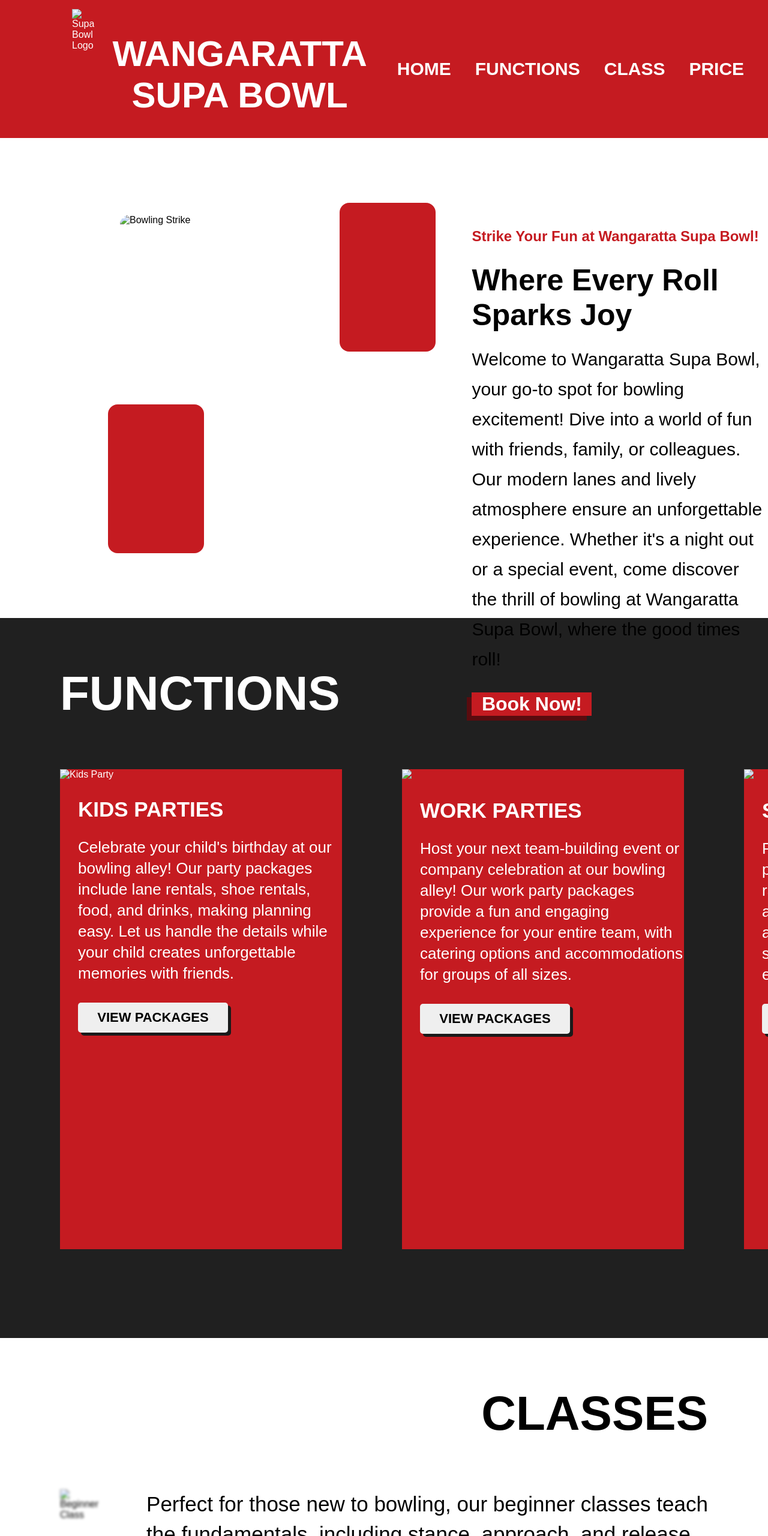
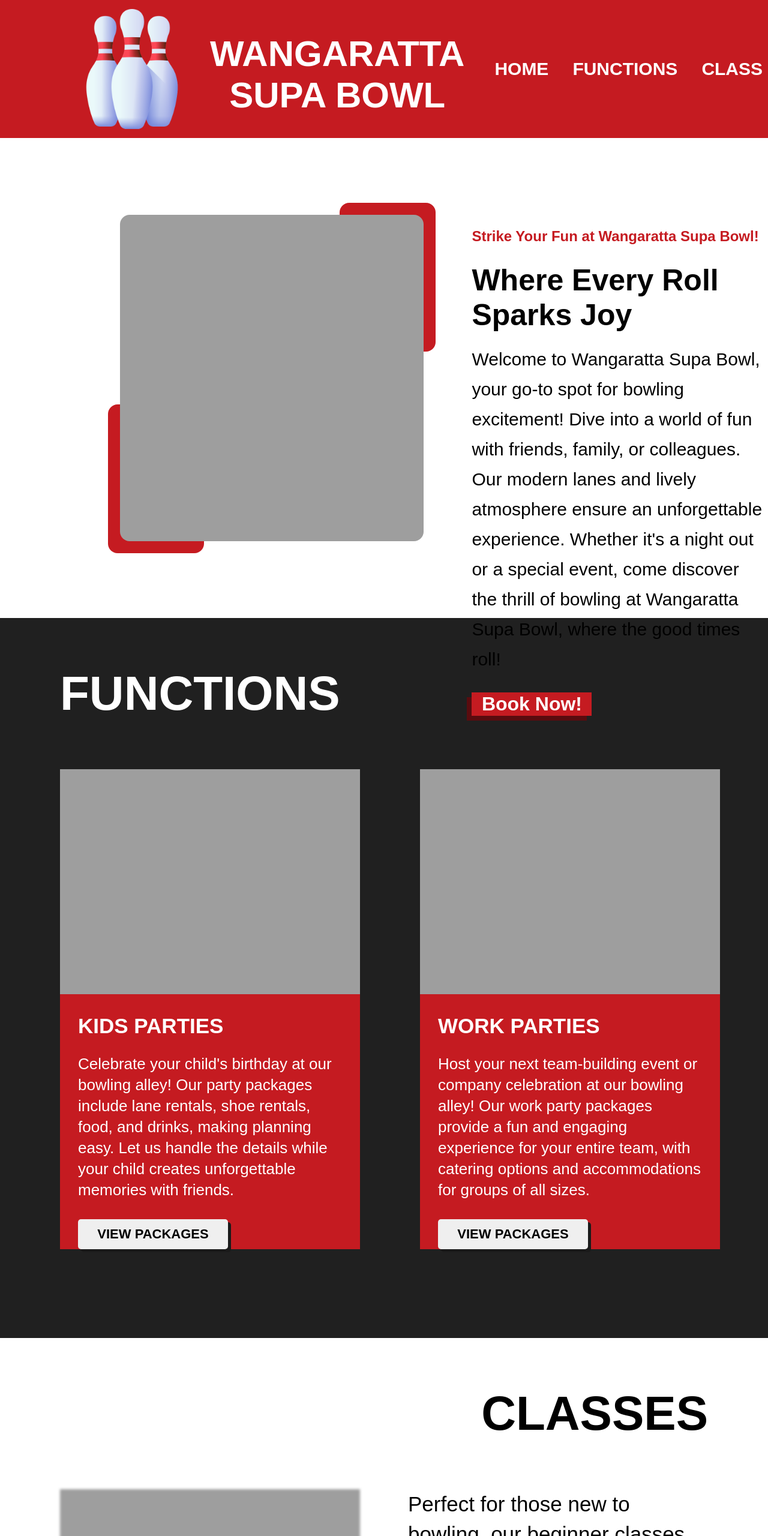
Before and after one commit to KienHongNguyen/bowling-page, a plain HTML site: page index.html in a window 1280 px wide. Shown: the top 2560 px of the page at 60% size. Drawn offline with Linux system fonts and the light colour scheme; the site is published under a folder, as on GitHub Pages, so addresses that start at the root find nothing.

Commit message:
finished

```diff
--- a/index.html
+++ b/index.html
@@ -13,7 +13,7 @@
 
         <!-- Logo -->
         <div class="logo">
-            <a href="#home-section"><img src="/images/Header/Bowling-Pins.png" alt="Supa Bowl Logo"></a>
+            <a href="#home-section"><img src="images/Header/Bowling-Pins.png" alt="Supa Bowl Logo"></a>
             <a href="#home-section"><h1>WANGARATTA <br> SUPA BOWL</h1></a>
         </div>
 
@@ -39,7 +39,7 @@
             <div class="cs-container">
                 <div class="cs-wrapper">
                     <picture class="cs-picture">
-                        <img src="/images/Home/Bowling Strike.jpg" alt="Bowling Strike" >
+                        <img src="images/Home/Bowling Strike.jpg" alt="Bowling Strike" >
                     </picture>
                 </div>
                 <div class="cs-content">
@@ -56,19 +56,19 @@
             <h1>FUNCTIONS</h1>
             <div class="functions-card">
                 <div class="functionCard1">
-                    <img src="/images/Functions/Kid Party.jpg" alt="Kids Party">
+                    <img src="images/Functions/Kid Party.jpg" alt="Kids Party">
                     <h2>KIDS PARTIES</h2>
                     <p>Celebrate your child's birthday at our bowling alley! Our party packages include lane rentals, shoe rentals, food, and drinks, making planning easy. Let us handle the details while your child creates unforgettable memories with friends.</p>
                     <button>VIEW PACKAGES</button>
                 </div>
                 <div class="functionCard2">
-                    <img src="/images/Functions/Work Party.jpg">
+                    <img src="images/Functions/Work Party.jpg">
                     <h2>WORK PARTIES</h2>
                     <p>Host your next team-building event or company celebration at our bowling alley! Our work party packages provide a fun and engaging experience for your entire team, with catering options and accommodations for groups of all sizes.</p>
                     <button>VIEW PACKAGES</button>
                 </div>
                 <div class="functionCard3">
-                    <img src="/images/Functions/School Party.jpg">
+                    <img src="images/Functions/School Party.jpg">
                     <h2>SCHOOL PARTIES</h2>
                     <p>Reward your students with a bowling party at our alley! We offer discounted rates for school groups and can accommodate students of all ages and skill levels. Our staff ensures a safe and enjoyable experience for everyone.</p>
                     <button>VIEW PACKAGES</button>
@@ -81,7 +81,7 @@
             <h1>CLASSES</h1>
             <div class="classCard1">
                 <div id="classCard1Left">
-                    <img src="/images/Class/Beginner.jpg" alt="Beginner Class">
+                    <img src="images/Class/Beginner.jpg" alt="Beginner Class">
                     <h2>BEGINNER</h2>
                 </div>
                 <div id="classCard1Right">
@@ -91,7 +91,7 @@
             </div>
             <div class="classCard2">
                 <div id="classCard2Left">
-                    <img src="/images/Class/Intermediate.jpg" alt="Intermediate Class">
+                    <img src="images/Class/Intermediate.jpg" alt="Intermediate Class">
                     <h2>INTERMEDIATE</h2>
                 </div>
                 <div id="classCard2Right">
@@ -102,7 +102,7 @@
             </div>
             <div class="classCard3">
                 <div id="classCard3Left">
-                    <img src="/images/Class/Advanced.jpg" alt="Advanced Class">
+                    <img src="images/Class/Advanced.jpg" alt="Advanced Class">
                     <h2>ADVANCED</h2>
                 </div>
                 <div id="classCard3Right">
@@ -211,7 +211,7 @@
         <section id="about-section">
             <h1>ABOUT US</h1>
             <div class="about-content">
-                <img src="/images/About/Bowling.jpg" alt="Bowling">
+                <img src="images/About/Bowling.jpg" alt="Bowling">
                 <p>Established in 2012, our modern bowling alley in Wangaratta offers a top-tier entertainment experience. With 12 lanes and a vibrant atmosphere, we cater to all ages and skill levels. Perfect for birthdays, family outings, and corporate events, our glass-walled party room and all-in-one packages guarantee a memorable time. Conveniently located within the Wangaratta Co-Store Complex, we offer nearby shopping and dining options with ample parking. Our dedicated staff ensures an exceptional experience for seasoned bowlers and first-timers alike. Discover why we're Wangaratta's premier bowling destination!</p>
             </div>
         </section>
```
